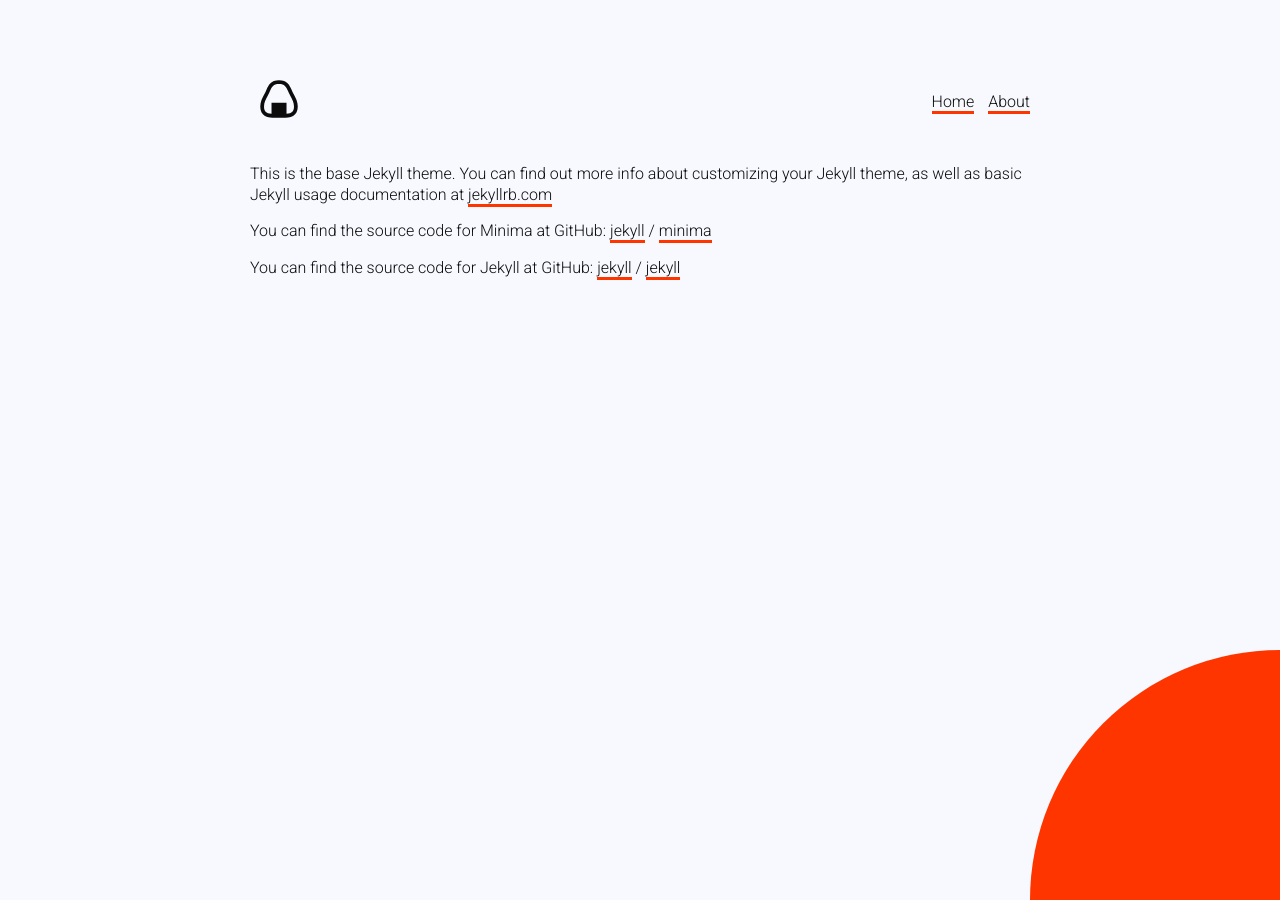
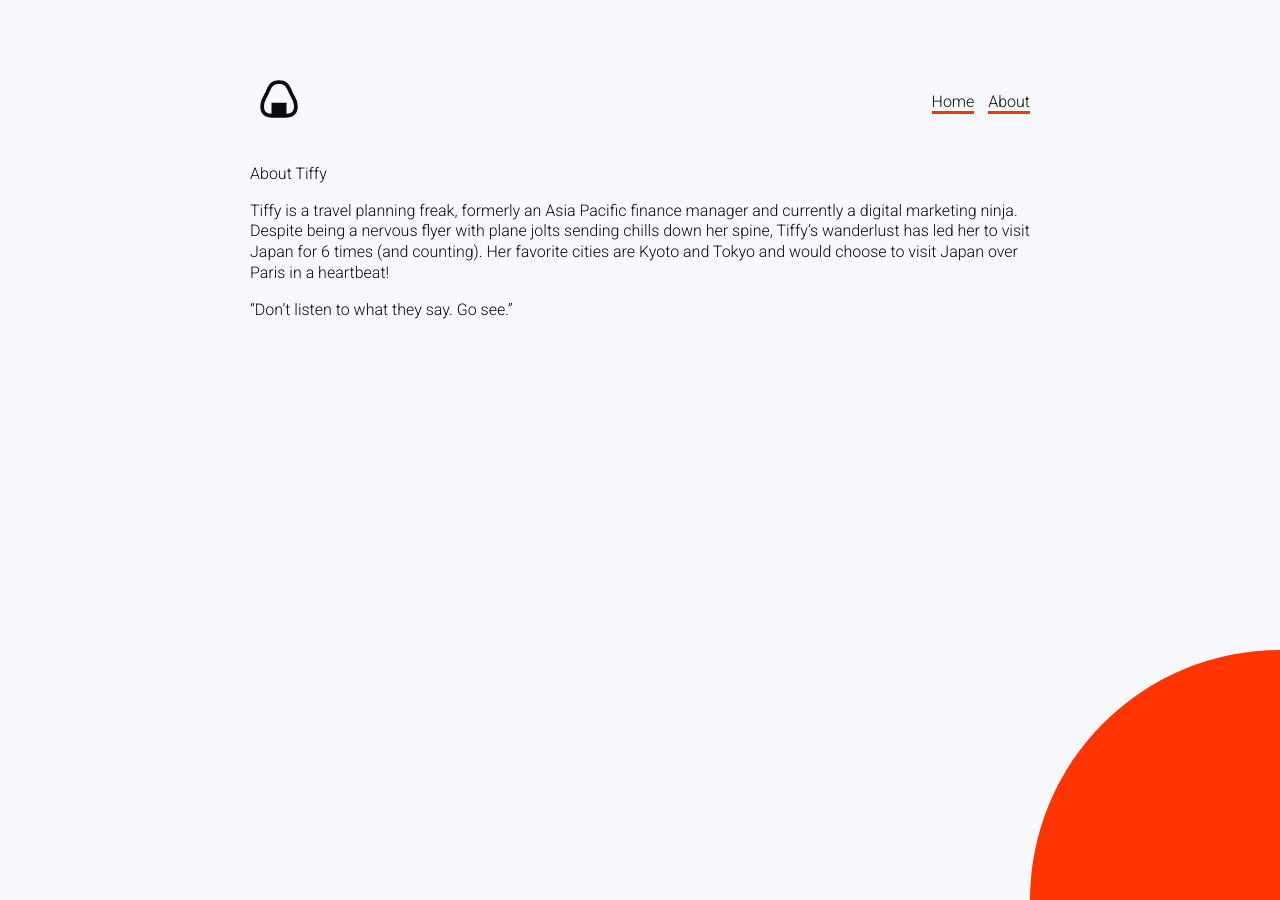
Before and after one commit to hazim/anightinjapan, a Jekyll site: the page built from about.markdown, in a window 1280 px wide. Built offline with Jekyll 4.4.1, drawn with Linux system fonts in a browser that asks for light colours.

Commit message:
Updated About

```diff
--- a/about.markdown
+++ b/about.markdown
@@ -3,15 +3,8 @@
 permalink: "/about/"
 ---
 
-This is the base Jekyll theme. You can find out more info about customizing your Jekyll theme, as well as basic Jekyll usage documentation at [jekyllrb.com](https://jekyllrb.com/)
+About Tiffy
 
-You can find the source code for Minima at GitHub:
-[jekyll][jekyll-organization] /
-[minima](https://github.com/jekyll/minima)
+Tiffy is a travel planning freak, formerly an Asia Pacific finance manager and currently a digital marketing ninja. Despite being a nervous flyer with plane jolts sending chills down her spine, Tiffy’s wanderlust has led her to visit Japan for 6 times (and counting). Her favorite cities are Kyoto and Tokyo and would choose to visit Japan over Paris in a heartbeat!
 
-You can find the source code for Jekyll at GitHub:
-[jekyll][jekyll-organization] /
-[jekyll](https://github.com/jekyll/jekyll)
-
-
-[jekyll-organization]: https://github.com/jekyll
+“Don't listen to what they say. Go see.”
```
